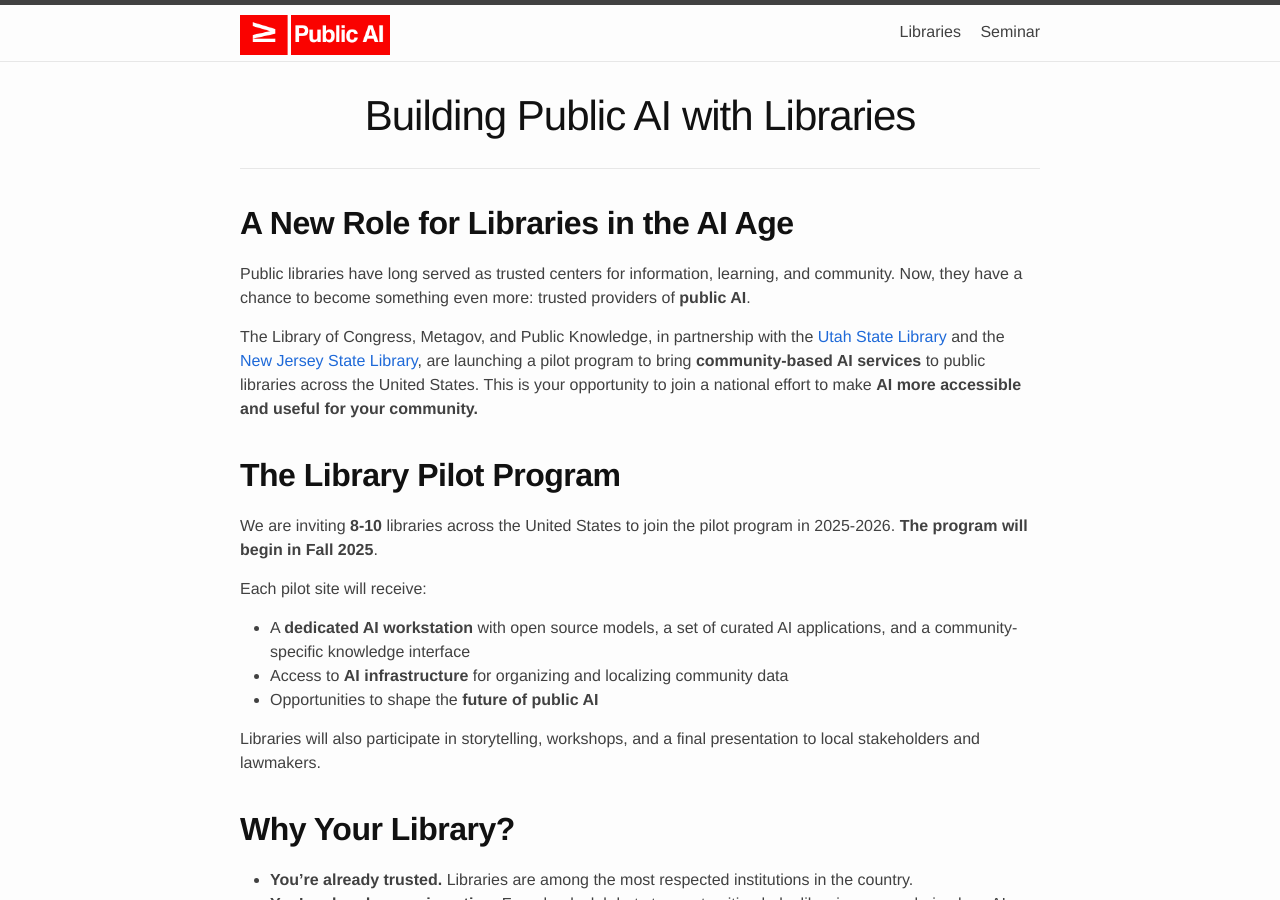
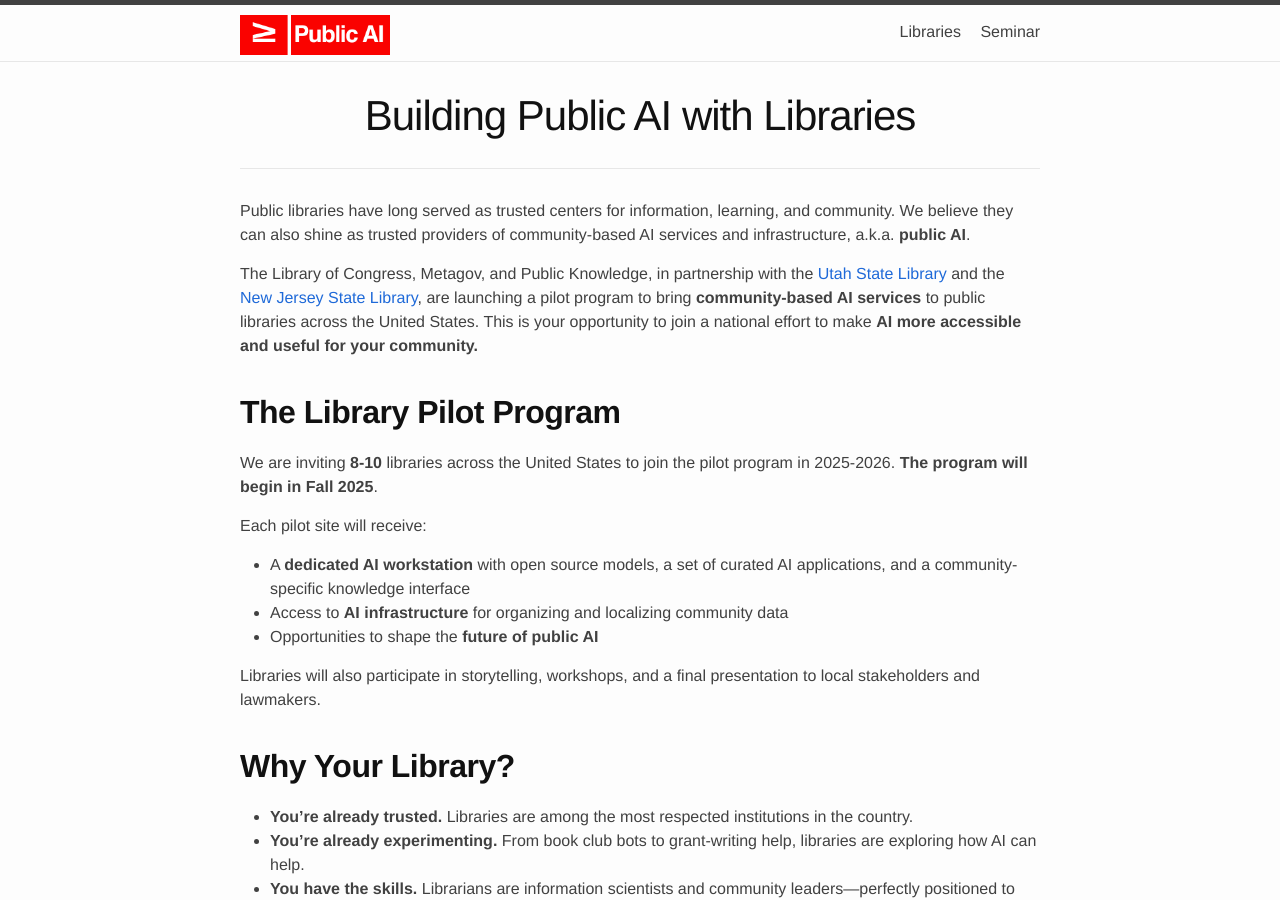
Before and after one commit to manymodels/public-ai, a Jekyll site: the page built from libraries.md, in a window 1280 px wide and 900 px high. Built offline with Jekyll 4.4.1, drawn with Linux system fonts in a browser that asks for light colours.

Commit message:
Update libraries.md

```diff
--- a/libraries.md
+++ b/libraries.md
@@ -5,9 +5,7 @@ nav_title: Libraries
 description: An AI pilot program for public libraries.
 ---
 
-## A New Role for Libraries in the AI Age
-
-Public libraries have long served as trusted centers for information, learning, and community. Now, they have a chance to become something even more: trusted providers of **public AI**.
+Public libraries have long served as trusted centers for information, learning, and community. We believe they can also shine as trusted providers of community-based AI services and infrastructure, a.k.a. **public AI**.
 
 The Library of Congress, Metagov, and Public Knowledge, in partnership with the [Utah State Library](https://library.utah.gov/) and the [New Jersey State Library](https://www.njstatelib.org/), are launching a pilot program to bring **community-based AI services** to public libraries across the United States. This is your opportunity to join a national effort to make **AI more accessible and useful for your community.**
 
```
